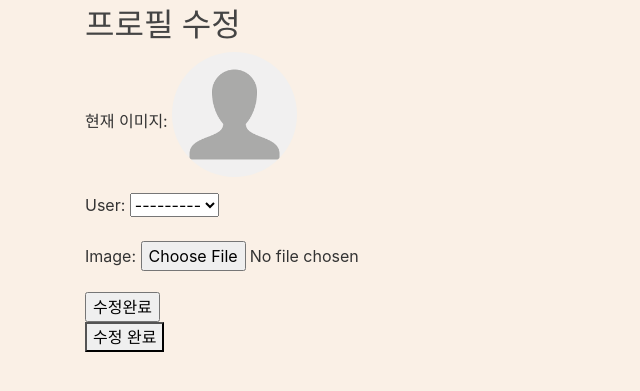
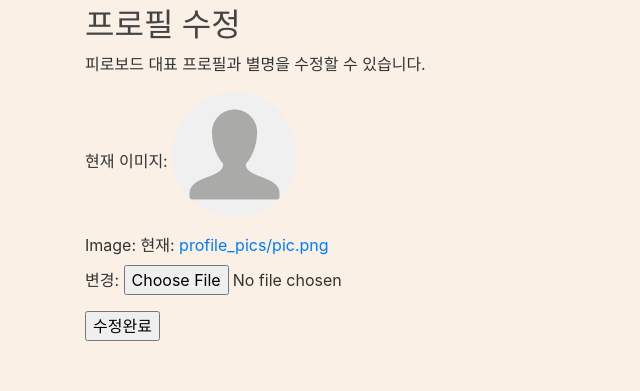
Before and after one commit to pirogramming/PiroBoard, a Django app: page /profile/update/ in a window 1280 px wide. Shown: the part 74-465 px from the top of the page, without its empty margins (0-640 px from the left). Run offline with Django 3.2, Linux system fonts and the light colour scheme; the visitor is signed in with stand-in values (Sample User, id 1); data comes from the database, SQL or seed files in the repository; some libraries are stand-ins or nearby versions.

Commit message:
프로필 수정 기능

```diff
--- a/PiroBoard-social/users/forms.py
+++ b/PiroBoard-social/users/forms.py
@@ -17,15 +17,20 @@
 
     class Meta:
         model = Profile
-        fields = [
-            'user',
-            'image',
-        ]
+        fields = ('image',)
+
+        verbose_name = 'photo'
+        verbose_name_plural = 'photos'
+
+    #image = forms.ImageField(label=(u'Image!'))
+
+    #def save(self, *args, **kw):
+    #    super(ProfileForm, self).save(*args, **kw)
 
 
-    def clean_username(self):
-        pass
-        name = self.cleaned_data.get('user.username', '')
+    #def clean_username(self):
+     #   pass
+      #  name = self.cleaned_data.get('user.username', '')
         #if name:
         #    if get_user_model().objects.filter(self.user.username=name).exists():
         #        raise forms.ValidationError('중복된 사용자 이름입니다.')
--- a/PiroBoard-social/users/models.py
+++ b/PiroBoard-social/users/models.py
@@ -26,7 +26,7 @@
     STATUS_CHOICES = (
         ('p', 'PENDING'),
         ('a', 'ACCEPTED'),
-        ('r', 'REFUSE')
+        ('r', 'REFUSE'),
     )
 
     status = models.CharField(max_length=1, choices=STATUS_CHOICES)
--- a/PiroBoard-social/users/templates/users/profile_update.html
+++ b/PiroBoard-social/users/templates/users/profile_update.html
@@ -3,6 +3,7 @@
 
 {% block content %}
     <h2>프로필 수정</h2>
+    <p>피로보드 대표 프로필과 별명을 수정할 수 있습니다.</p>
 
     {% if not user.is_authenticated %}
         <a href="{% url 'login' %}?next={{ request.path }}">로그인이 필요합니다.</a>
@@ -15,13 +16,13 @@
             현재 이미지: <img class="rounded-circle account-img" src="{{ user.profile.image.url }}">
         {% endif %}
 
-         {{ form.as_p }}
-         <input type="submit" value="수정완료">
+        {{ form.as_p }}
+        <input type="submit" value="수정완료">
 
         </div>
     </form>
 
     <div>
-        <a href={% url "users:profile" %}><button>수정 완료</button></a>
+        <a href={% url "users:profile" %}></a>
     </div>
 {% endblock content %}
--- a/PiroBoard-social/users/views.py
+++ b/PiroBoard-social/users/views.py
@@ -24,15 +24,12 @@
 
 @login_required
 def profile_update(request):
-    if request.POST == 'POST':
-        form = ProfileForm(request.POST, request.FILES, instance=request.user)
-        print("벨리드 전")
+    if request.method == 'POST':
+        form = ProfileForm(request.POST, request.FILES, instance=request.user.profile)
         if form.is_valid():
-            print("벨리드 후")
-            modified_profile = form.save()
+            form.save()
             messages.success(request, '프로필을 성공적으로 수정하였습니다.')
-            #return redirect("users:profile")
-            return redirect(modified_profile)
+            return redirect("users:profile")
     else:
-        form = ProfileForm(instance=request.user)
+        form = ProfileForm(instance=request.user.profile)
     return render(request, 'users/profile_update.html', {'form': form})
--- a/PiroBoard-social/yong/urls.py
+++ b/PiroBoard-social/yong/urls.py
@@ -29,5 +29,5 @@
     path('oauth/', include('social_django.urls', namespace='social')),
 ]
 
-if settings.DEBUG:
-    urlpatterns += static(settings.MEDIA_URL, document_root=settings.MEDIA_ROOT)
+# if settings.DEBUG:
+urlpatterns += static(settings.MEDIA_URL, document_root=settings.MEDIA_ROOT)
```
Also changed, not shown: PiroBoard-social/media/default.jpg (deleted), PiroBoard-social/media/profile_pics/제니퍼코넬리.jpg (added), PiroBoard-social/media/profile_pics/프로필_라이언.gif (added), PiroBoard-social/media/profile_pics/프로필_라이언_EfrbySj.gif (added), PiroBoard-social/media/profile_pics/프로필_어피치.png (added), PiroBoard-social/media/profile_pics/프로필_오리.png (added), PiroBoard-social/media/인물사진.jpeg (deleted), PiroBoard-social/media/피로그래밍2조 사진.jpeg (deleted), PiroBoard-social/users/migrations/0003_auto_20190814_0631.py (added).
